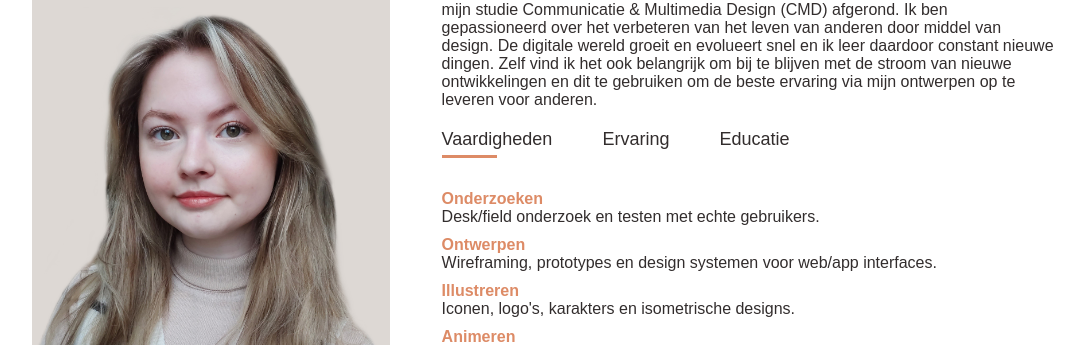
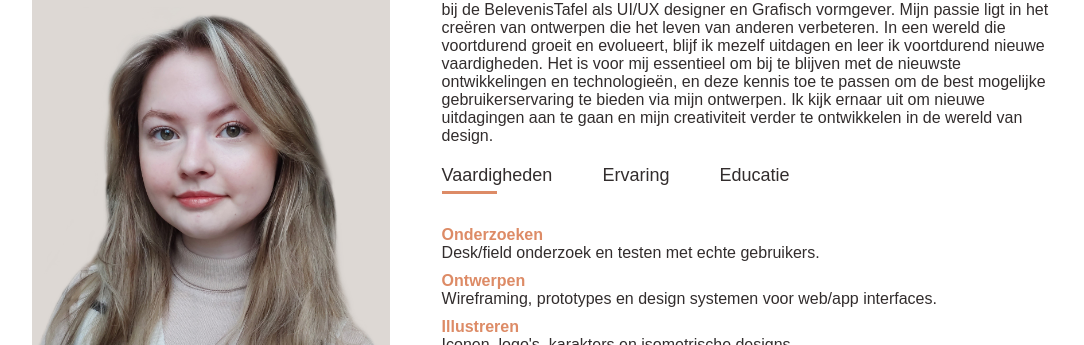
Before and after one commit to kayleighvp/Portfolio, a plain HTML site: page index.html in a window 1280 px wide. Shown: the part 755-1100 px from the top of the page, without its empty margins (96-1180 px from the left). Drawn offline with Linux system fonts and the light colour scheme.

Commit message:
Update index.html

```diff
--- a/index.html
+++ b/index.html
@@ -43,12 +43,10 @@
             </div>
             <div class="about-col-2">
                 <h1 class="sub-title">Over mij</h1>
-                <p>Leuk je te ontmoeten! Mijn naam is Kayleigh van Peperstraten,
-                    22 jaar en ik heb net mijn studie Communicatie & Multimedia Design (CMD) afgerond.
-                    Ik ben gepassioneerd over het verbeteren van het leven van anderen door middel van design.
-                    De digitale wereld groeit en evolueert snel en ik leer daardoor constant nieuwe dingen.
-                    Zelf vind ik het ook belangrijk om bij te blijven met de stroom van nieuwe ontwikkelingen
-                    en dit te gebruiken om de beste ervaring via mijn ontwerpen op te leveren voor anderen.</p>
+                <p>Leuk je te ontmoeten! Ik ben Kayleigh van Peperstraten, nu 23 jaar oud en werkzaam bij de BelevenisTafel als UI/UX designer en Grafisch vormgever.
+                    Mijn passie ligt in het creëren van ontwerpen die het leven van anderen verbeteren. In een wereld die voortdurend groeit en evolueert, blijf ik mezelf uitdagen en leer ik voortdurend nieuwe vaardigheden.
+                    Het is voor mij essentieel om bij te blijven met de nieuwste ontwikkelingen en technologieën, en deze kennis toe te passen om de best mogelijke gebruikerservaring te bieden via mijn ontwerpen.
+                    Ik kijk ernaar uit om nieuwe uitdagingen aan te gaan en mijn creativiteit verder te ontwikkelen in de wereld van design.</p>
             <div class="tab-titles">
                 <p class="tab-links active-link" onclick="opentab('skills')">Vaardigheden</p>
                 <p class="tab-links" onclick="opentab('experience')">Ervaring</p>
```
